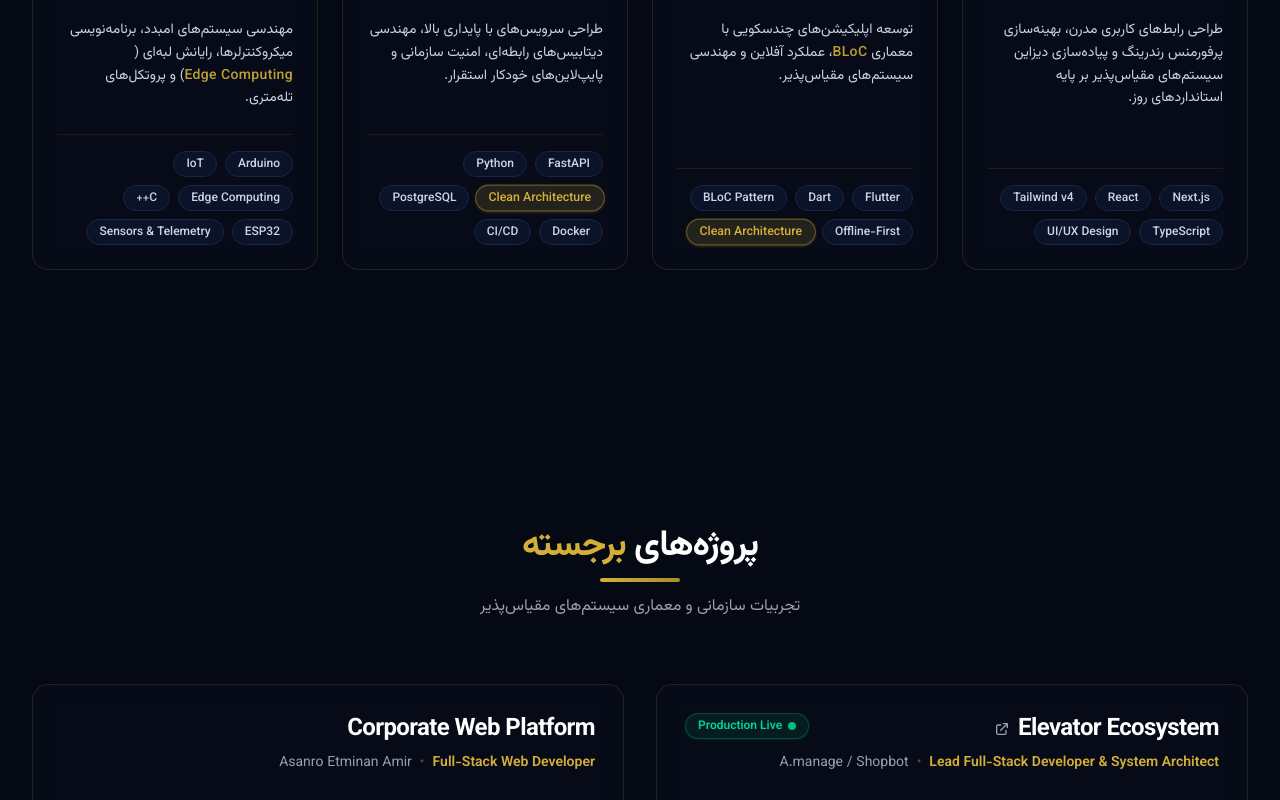
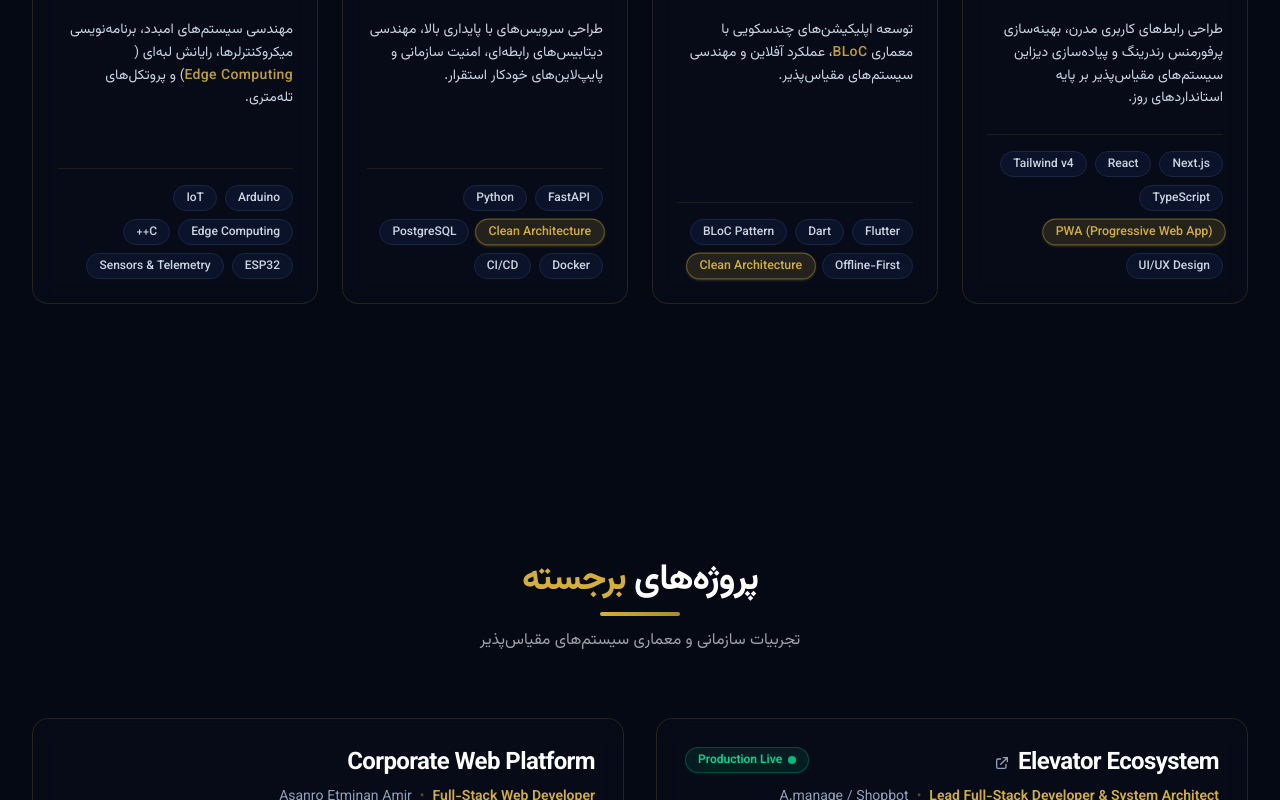
Before and after one commit to mahdimohebiiizm-stack/mahdi-portfolio, a Next.js app: page /Mahdi_Mohebi_Nia_Resume_ATS.docx in a window 1280 px wide. Shown: the part 1200-2000 px from the top of the page. Built offline with nearby package versions, Linux system fonts and the light colour scheme; no server answers.

Commit message:
fix(ui): 1

```diff
--- a/components/sections/Skills.tsx
+++ b/components/sections/Skills.tsx
@@ -126,13 +126,22 @@ export default function Skills({ dict }: SkillsProps) {
                 </div>
 
                 <div className="flex flex-wrap gap-2 pt-4 border-t border-gold/10">
-                  {domain.skills.map((skill) => {
+                  {(domain.id === "frontend-uiux" &&
+                  !domain.skills.some((s) => s.includes("PWA"))
+                    ? [...domain.skills, "PWA (Progressive Web App)"]
+                    : domain.skills
+                  ).map((skill) => {
                     const isArchitectureHighlight = skill === "Clean Architecture";
+                    const isPwaHighlight =
+                      skill === "PWA (Progressive Web App)" ||
+                      skill.startsWith("PWA");
+                    const isProminent = isArchitectureHighlight || isPwaHighlight;
+
                     return (
                       <span
                         key={skill}
                         className={`inline-flex items-center px-3 py-1 rounded-full text-xs font-medium transition-all ${
-                          isArchitectureHighlight
+                          isProminent
                             ? "bg-gold/15 border border-gold/40 text-gold font-bold shadow-sm shadow-gold/20 scale-[1.03]"
                             : "bg-navy border border-navy-light text-slate-300 hover:border-gold/30 hover:text-white"
                         }`}
--- a/dictionaries/ar.json
+++ b/dictionaries/ar.json
@@ -43,6 +43,7 @@
           "React",
           "Tailwind v4",
           "TypeScript",
+          "PWA (Progressive Web App)",
           "UI/UX Design"
         ]
       },
--- a/dictionaries/en.json
+++ b/dictionaries/en.json
@@ -43,6 +43,7 @@
           "React",
           "Tailwind v4",
           "TypeScript",
+          "PWA (Progressive Web App)",
           "UI/UX Design"
         ]
       },
--- a/dictionaries/fa.json
+++ b/dictionaries/fa.json
@@ -43,6 +43,7 @@
           "React",
           "Tailwind v4",
           "TypeScript",
+          "PWA (Progressive Web App)",
           "UI/UX Design"
         ]
       },
--- a/dictionaries/ru.json
+++ b/dictionaries/ru.json
@@ -43,6 +43,7 @@
           "React",
           "Tailwind v4",
           "TypeScript",
+          "PWA (Progressive Web App)",
           "UI/UX Design"
         ]
       },
--- a/dictionaries/zh.json
+++ b/dictionaries/zh.json
@@ -43,6 +43,7 @@
           "React",
           "Tailwind v4",
           "TypeScript",
+          "PWA (Progressive Web App)",
           "UI/UX Design"
         ]
       },
```
Also changed, not shown: public/sw.js, 2 other files (tests, documents, lock files or other folders).
